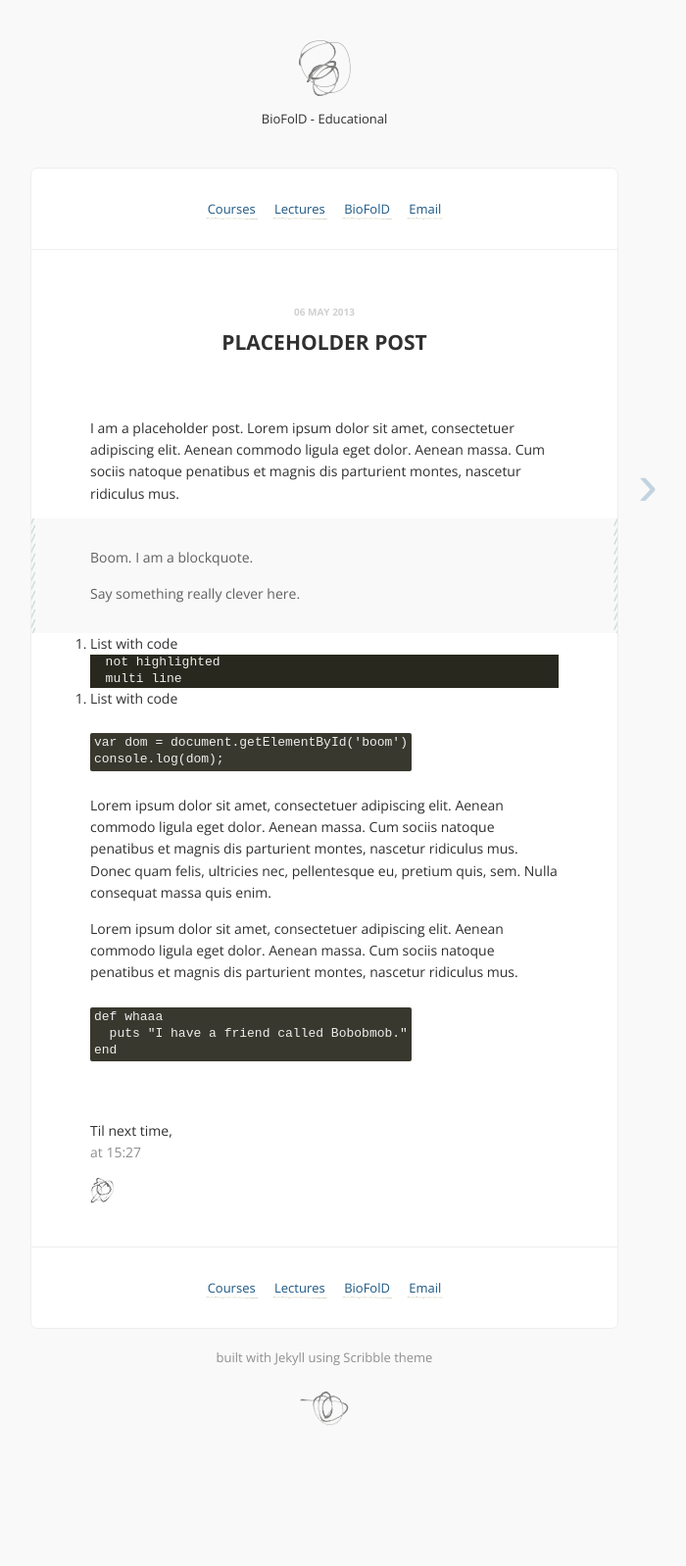
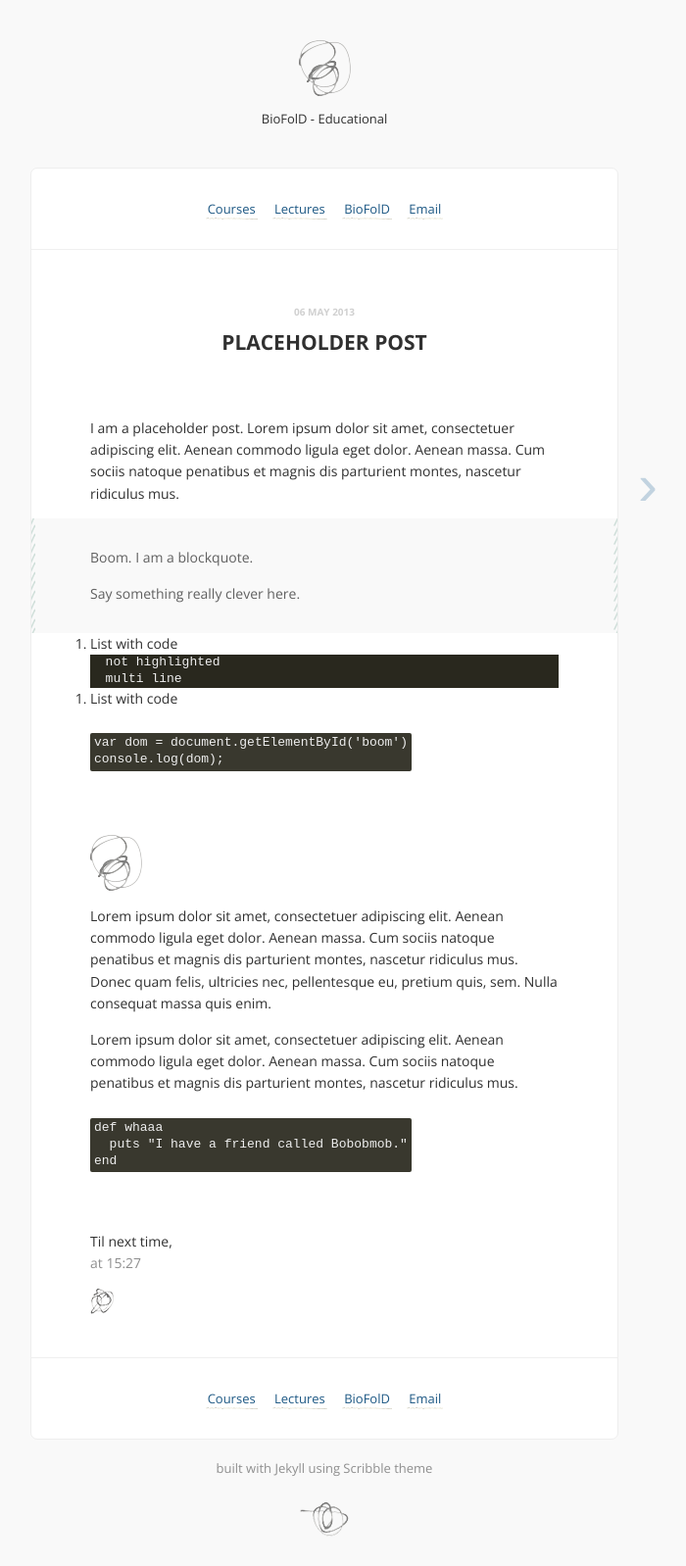
Before and after one commit to biofold-edu/biofold-edu.github.io, a Jekyll site: the page built from _posts/2013-05-06-more-post.md, in a window 1280 px wide. Shown: the whole page at 98% size, without its empty margins (309-1009 px from the left). Built offline with Jekyll 4.4.1, drawn with Linux system fonts in a browser that asks for light colours; Markdown is read by kramdown in place of the engine named in the settings; comment, search, counter and statistics services are not loaded; before the commit the page ends 1485 px from its top, so only the background shows below that.

Commit message:
First Commit

```diff
--- a/_includes/header.html
+++ b/_includes/header.html
@@ -1,4 +1,4 @@
 <header>
-<a id="go-back-home" href="/"><img src="/images/scribble.png" alt="scribble" width="53" height="59"></a>
+<a id="go-back-home" href="/"><img src="/images/scribble.png" alt="BioFolD - Educational" width="53" height="59"></a>
 <p>{{ site.title }}</p>
 </header>
--- a/_posts/2013-05-06-more-post.md
+++ b/_posts/2013-05-06-more-post.md
@@ -20,6 +20,8 @@ I am a placeholder post. Lorem ipsum dolor sit amet, consectetuer adipiscing eli
 var dom = document.getElementById('boom')
 console.log(dom);{% endhighlight %}
 
+<a id="go-back-home" href="/"><img src="/images/scribble.png" alt="BioFolD - Educational" width="53" height="59"></a>
+
 Lorem ipsum dolor sit amet, consectetuer adipiscing elit. Aenean commodo ligula eget dolor. Aenean massa. Cum sociis natoque penatibus et magnis dis parturient montes, nascetur ridiculus mus. Donec quam felis, ultricies nec, pellentesque eu, pretium quis, sem. Nulla consequat massa quis enim.
 
 Lorem ipsum dolor sit amet, consectetuer adipiscing elit. Aenean commodo ligula eget dolor. Aenean massa. Cum sociis natoque penatibus et magnis dis parturient montes, nascetur ridiculus mus.
```
